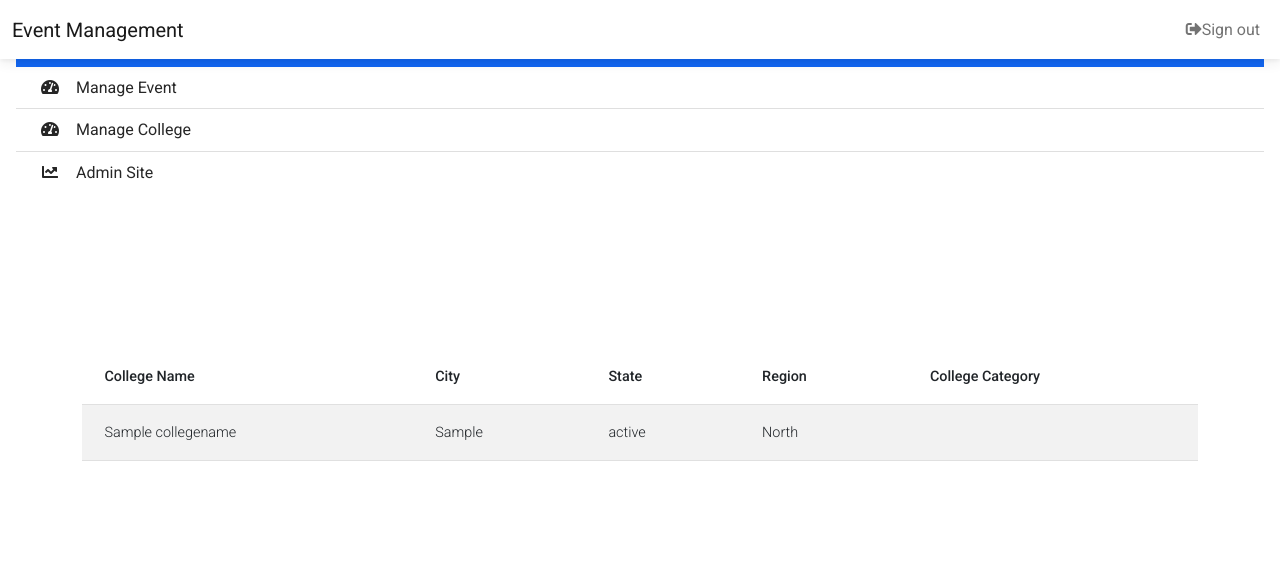
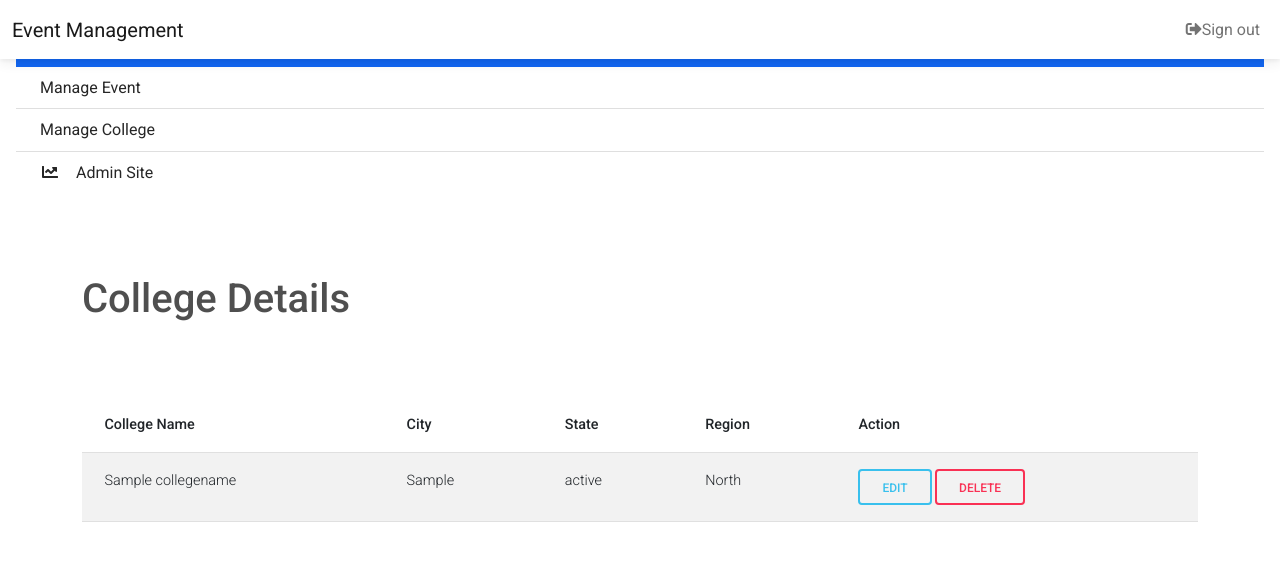
Before and after one commit to 18praneeth/event-management-ibm, a Django app: page /college-details in a window 1280 px wide. Shown: the top 561 px of the page. Run offline with Django 3.2, Linux system fonts and the light colour scheme; a user stored in the database is signed in; tables that the repository leaves empty hold one stand-in row (values such as "Sample post"); some libraries are stand-ins or nearby versions.

Commit message:
college edit and create

```diff
--- a/event/urls.py
+++ b/event/urls.py
@@ -7,11 +7,12 @@
     path('detail/<int:event_id>', event_detail, name='event-detail'),
     path('detail/event-delete/<int:event_id>', event_delete, name='event-delete'),
     path('detail/event-update/<int:event_id>', event_update, name='event-update'),
-    path('college/',create_college,name='college'),
+    path('college/',create_college,name='college-create'),
     path('create-event', create_event, name='create-event'),
+    path('college-details',college_details,name='college-details'),
+    path('college-edit/<int:id>', college_edit, name='college-edit'),
     path('accept-event/<int:id>', signup_event, name='signup-event'),
     path('reject-event/<int:id>', reject_event, name='reject-event'),
     path('signup-event/<int:id>', mail_signup, name='mail-signup'),
-    path('college-details',college_details,name='college-details'),
     path('event-assign/<int:id>', event_control, name='event-assign')
 ]
--- a/event/views.py
+++ b/event/views.py
@@ -37,6 +37,26 @@
         'data':college
     }
     return render(request,'college-table.html',context=context)
+
+
+
+@login_required
+def college_edit(request, id):
+    college = get_object_or_404(CollegeName, id=id)
+    form = CollegeForm(instance=college)
+    if request.POST:
+        form = CollegeForm(request.POST, instance=college)
+        if form.is_valid:
+            form.save()
+            return redirect('college-details')
+
+    context = {
+        'title': "Edit College detail",
+        'form': form,
+        'button_text': 'Update College'
+    }
+
+    return render(request, 'event-edit.html', context)
 
 
 
@@ -90,7 +110,8 @@
             return redirect('event-detail', event_id=event_id)
 
     context = {
-        'e_form': e_form,
+        'form': e_form,
+        'button_text': 'Update Event'
     }
     return render(request, 'event-edit.html', context)
 
--- a/templates/college-table.html
+++ b/templates/college-table.html
@@ -1,7 +1,7 @@
 {% extends 'base.html' %}
 
 {% block content %}
-
+<h1>College Details</h1>
 <div class="table-responsive mt-5">
 <br>
 <table id="example" class="table table-striped" style="width:100%">
@@ -12,7 +12,7 @@
                 <th> City</th>
                 <th>State</th>
                 <th>Region</th>
-                <th>College Category</th>
+                <th>Action</th>
 
             </tr>
         </thead>
@@ -25,7 +25,9 @@
                 <td>{{entry.college_city}}</td>
                 <td>{{entry.college_state}}</td>
                 <td>{{entry.college_region}}</td>
-                <td>{{entry.college_category}}</td>
+                <td><a href="{% url 'college-edit' id=entry.id %}" class="btn btn-outline-info" >Edit</a>
+                    <a href="{% url 'college-edit' id=entry.id %}" class="btn btn-outline-danger" >Delete</a>
+                </td>
 
             </tr>
         {% endfor %}
--- a/templates/login.html
+++ b/templates/login.html
@@ -14,7 +14,7 @@
 
 
     <div class="row mt-5 pt-5">
-    <div class="col-lg-6 offset-lg-3 col-md-8 offset-md-2 col-12">
+    <div class="col-lg-4 offset-lg-4 col-md-6 offset-md-3 col-12">
           <h2>Login</h2>
         <form method="POST">
             {% csrf_token %}
--- a/templates/navbar.html
+++ b/templates/navbar.html
@@ -12,25 +12,35 @@
            class="list-group-item list-group-item-action py-2 ripple active"
            aria-current="true"
            >
-          <i class="fas fa-tachometer-alt fa-fw me-3"></i
-            ><span>Event dashboard</span>
+            <span>Event dashboard</span>
         </a>
-          <a
-           href="{% url 'create-event' %}"
-           class="list-group-item list-group-item-action py-2 ripple"
-           aria-current="true"
-           >
-          <i class="fas fa-tachometer-alt fa-fw me-3"></i
-            ><span>Manage Event</span>
-        </a>
-          <a
-           href="{% url 'college' %}"
-           class="list-group-item list-group-item-action py-2 ripple"
-           aria-current="true"
-           >
-          <i class="fas fa-tachometer-alt fa-fw me-3"></i
-            ><span>Manage College</span>
-        </a>
+          <a class="list-group-item list-group-item-action py-2 ripple" href="#" id="navbarDropdown" role="button" data-mdb-toggle="dropdown"
+            aria-expanded="true">
+            Manage Event
+          </a>
+          <!-- Dropdown menu -->
+          <ul class="dropdown-menu" aria-labelledby="navbarDropdown">
+            <li>
+              <a class="dropdown-item" href="{% url 'create-event' %}">Create Event</a>
+            </li>
+            <li>
+              <a class="dropdown-item" href="{% url 'event' %}">Event details</a>
+            </li>
+          </ul>
+
+          <a class="list-group-item list-group-item-action py-2 ripple" href="#" id="navbarDropdown2" role="button" data-mdb-toggle="dropdown"
+            aria-expanded="true">
+            Manage College
+          </a>
+          <!-- Dropdown menu -->
+          <ul class="dropdown-menu" aria-labelledby="navbarDropdown2">
+            <li>
+              <a class="dropdown-item" href="{% url 'college-create' %}">Create College</a>
+            </li>
+            <li>
+              <a class="dropdown-item" href="{% url 'college-details' %}">College details</a>
+            </li>
+          </ul>
 
         {% if request.user.is_superuser %}
         <a
```
Also changed, not shown: templates/event-edit.html (+7 -4 lines).
